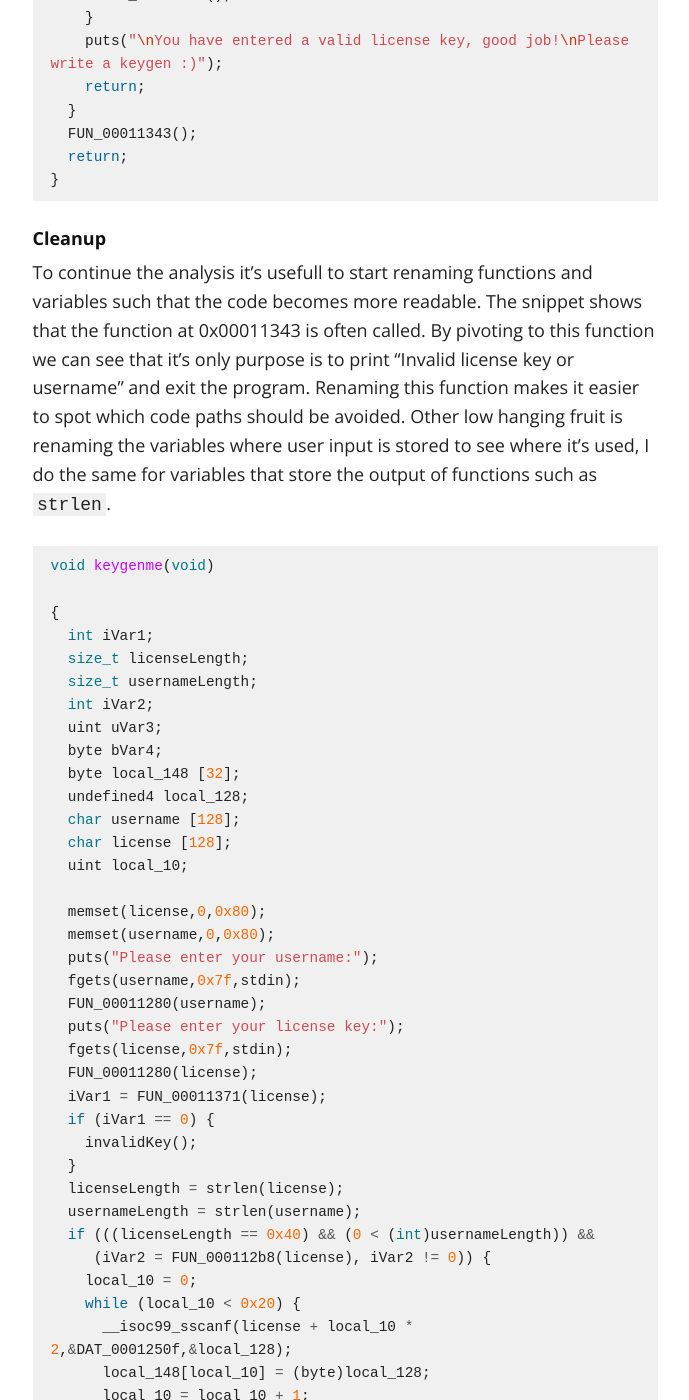
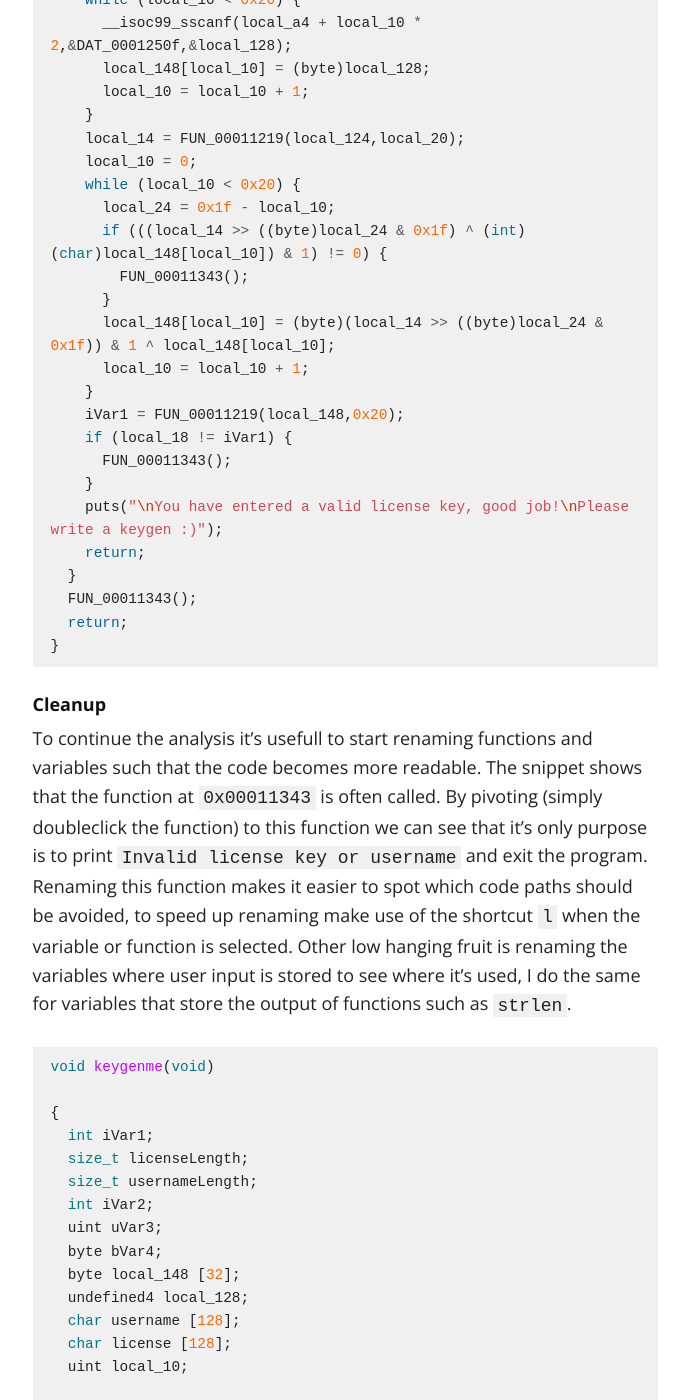
Before and after one commit to LegitInternalTraffic/LegitInternalTraffic.github.io, a Jekyll site: the page built from _posts/2019-07-04-solving-c1-keygenme.markdown, in a window 1280 px wide and 1400 px high, scrolled down 2103 px. Shown: the whole window, without its empty margins (295-984 px from the left). Built offline with Jekyll 4.4.1, drawn with Linux system fonts in a browser that asks for light colours; some of the changed text lies outside the part shown.

Commit message:
Improved readability, added images and added Ghidra specific shortcuts.

````diff
--- a/_posts/2019-07-04-solving-c1-keygenme.markdown
+++ b/_posts/2019-07-04-solving-c1-keygenme.markdown
@@ -22,7 +22,12 @@
 Running the application shows the banner of the crackme and asks the user to input a username and license key.
 To create a keygen for this application we have to understand the algorithm that is implemented to verify the username and license key. Let's take a look at the keygenme with Ghidra in order to understand what's happening with the user input.
 
-By looking at the strings in the file 4 strings are present that relate to the keygenme. The string that is printed when successfully inputting a username and license key is used in the function at 0x000113ef. The decompilation of this function is as follows.
+![Keygenme Banner]({{ site.baseurl }}/images/{{ page.imgsubdir }}/banner.png "Keygenme Banner")
+
+By looking at the strings in the file 4 strings are present that relate to the keygenme in the defined strings window.
+![Strings]({{ site.baseurl }}/images/{{ page.imgsubdir }}/strings.png "strings")
+
+The string that is printed when successfully inputting a username and license key is used in the function at `0x000113ef`. To easily locate the string usage select it and use the shortcut `ctrl+shift+f` to find references. The decompilation of this function is as follows.
 
 ```c
 void FUN_000113ef(void)
@@ -86,7 +91,7 @@
 ```
 
 ## Cleanup
-To continue the analysis it's usefull to start renaming functions and variables such that the code becomes more readable. The snippet shows that the function at 0x00011343 is often called. By pivoting to this function we can see that it's only purpose is to print "Invalid license key or username" and exit the program. Renaming this function makes it easier to spot which code paths should be avoided. Other low hanging fruit is renaming the variables where user input is stored to see where it's used, I do the same for variables that store the output of functions such as `strlen`.
+To continue the analysis it's usefull to start renaming functions and variables such that the code becomes more readable. The snippet shows that the function at `0x00011343` is often called. By pivoting (simply doubleclick the function) to this function we can see that it's only purpose is to print `Invalid license key or username` and exit the program. Renaming this function makes it easier to spot which code paths should be avoided, to speed up renaming make use of the shortcut `l` when the variable or function is selected. Other low hanging fruit is renaming the variables where user input is stored to see where it's used, I do the same for variables that store the output of functions such as `strlen`.
 
 ```c
 void keygenme(void)
@@ -158,7 +163,7 @@
   }
  ```
 
- Let's inspect the function at 0x00011371 to see what result it produces and how we can manipulate our input in order for the result to be other than 0.
+ Let's inspect the function at `0x00011371` to see what result it produces and how we can manipulate our input in order for the result to be other than 0.
 
  ```c
  ulong FUN_00011371(char *param_1)
@@ -179,7 +184,7 @@
 }
 ```
 
-The function seems to split the provided key in two parts where the key is divided by the '-' character. After the split the value to the right of '-' is converted to a long and returned by the function. Thus the key will look something like `deadbeef-cafebabe`. A reasonalble name for this function would be getKeyPart2 and the resulting variable keyPart2.
+The function seems to split the provided key in two parts where the key is divided by the `-` character. After the split the value to the right of `-` is converted to a long and returned by the function. Thus the key will look something like `deadbeef-cafebabe`. A reasonalble name for this function would be getKeyPart2 and the resulting variable keyPart2.
 
 ```c
 void keygenme(void)
@@ -242,7 +247,7 @@
 ```
 
 ## Check 2
-The next check asserts that the license length is 0x40 (note that the getKeyPart2 function substituted the '-' for a null byte thus terminating the cstring earlier) and the username must be character or longer. Next to this the license is used by the function at 0x000112b8 and must result in a value other than 0. After cleanup this function looks like the following.
+The next check asserts that the license length is `0x40` (note that the getKeyPart2 function substituted the `-` for a null byte thus terminating the cstring earlier) and the username must be character or longer. Next to this the license is used by the function at `0x000112b8` and must result in a value other than 0. After cleanup this function looks like the following.
 
 ```c
 undefined4 checkHexNumeric(char *inputString)
@@ -287,7 +292,7 @@
 ```
 The license key is transformed from hex to binary with the use of sscanf so let's name the variable accordingly.
 
-After the transformation the username and username length are provided to the function at 0x00011219 so let's find out what it does.
+After the transformation the username and username length are provided to the function at `0x00011219` so let's find out what it does.
 
 ```c
 uint FUN_00011219(int param_1,uint param_2)
@@ -448,3 +453,11 @@
 keypart2 = hex(binascii.crc32(calculatekey))
 print("{}-{}".format(keypart1, keypart2))
 ```
+
+Running this script gives the following output for example.
+
+![Keygen]({{ site.baseurl }}/images/{{ page.imgsubdir }}/keygen.png "keygen")
+
+Using the output from the keygen we get the following output from the keygemne.
+
+![Solved]({{ site.baseurl }}/images/{{ page.imgsubdir }}/solved.png "solved")
````
Also changed, not shown: images/2019-solving-c1-keygenme/banner.png (added), images/2019-solving-c1-keygenme/keygen.png (added), images/2019-solving-c1-keygenme/solved.png (added), images/2019-solving-c1-keygenme/strings.png (added).
